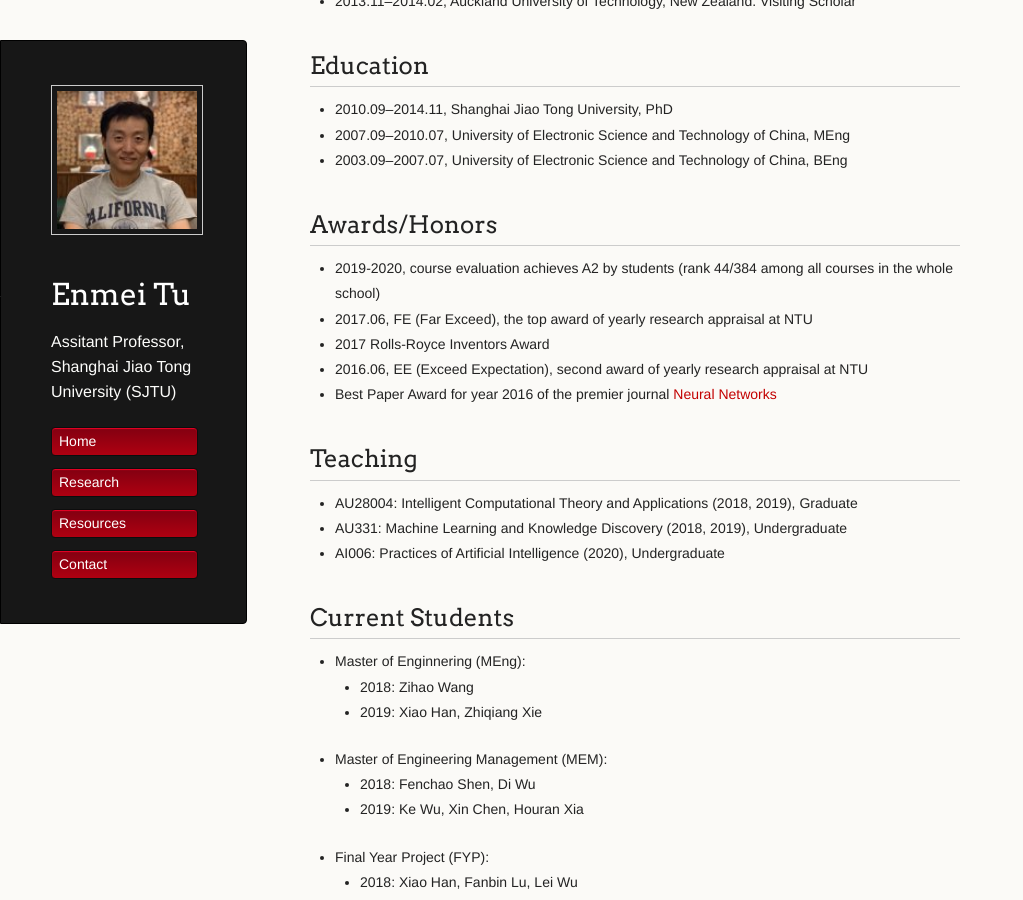
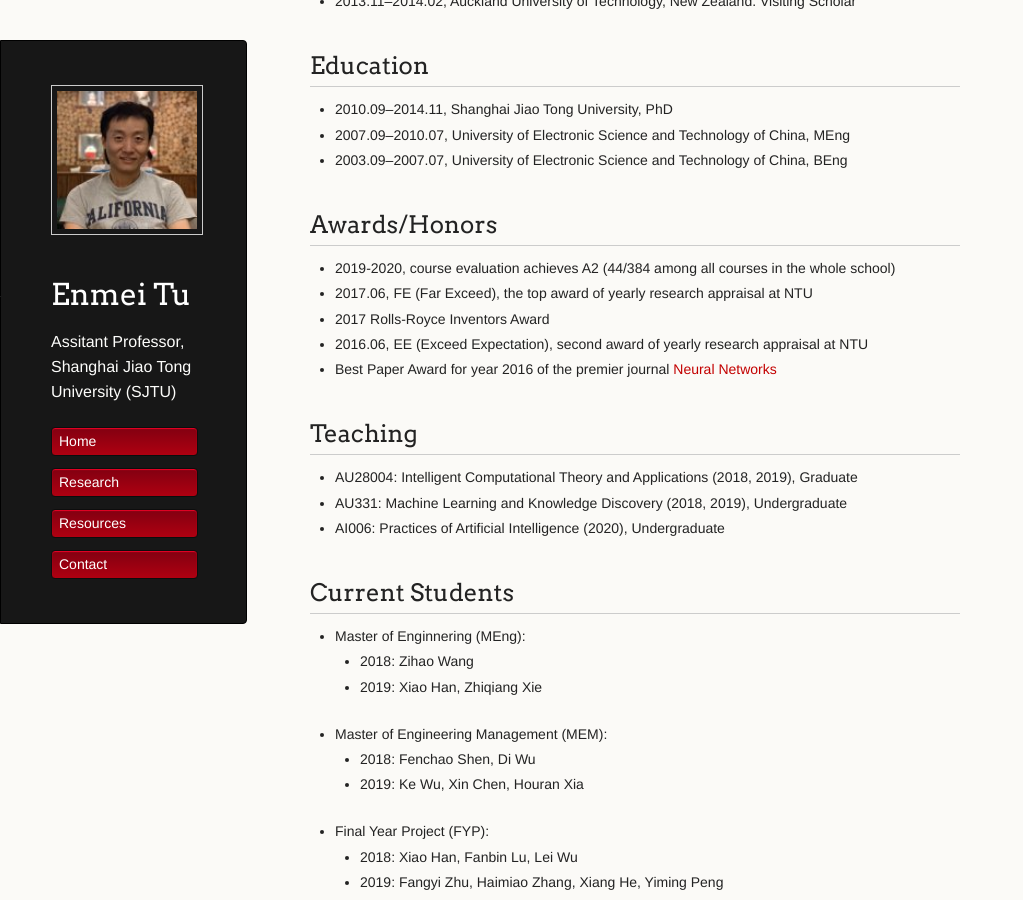
Before and after one commit to hellotem/enmeitu.github.io, a Jekyll site: the page built from index.md, in a window 1280 px wide and 900 px high, scrolled down 470 px. Shown: the whole window, without its empty margins (0-1023 px from the left). Built offline with Jekyll 4.4.1, drawn with Linux system fonts in a browser that asks for light colours.

Commit message:
Update index.md

```diff
--- a/index.md
+++ b/index.md
@@ -26,7 +26,7 @@
 * 2003.09--2007.07, University of Electronic Science and Technology of China, BEng
 
 ## Awards/Honors
-* 2019-2020, course evaluation achieves A2 by students (rank 44/384 among all courses in the whole school)
+* 2019-2020, course evaluation achieves A2 (44/384 among all courses in the whole school)
 * 2017.06, FE (Far Exceed), the top award of yearly research appraisal at NTU
 * 2017 Rolls-Royce Inventors Award
 * 2016.06, EE (Exceed Expectation), second award of yearly research appraisal at NTU
```
